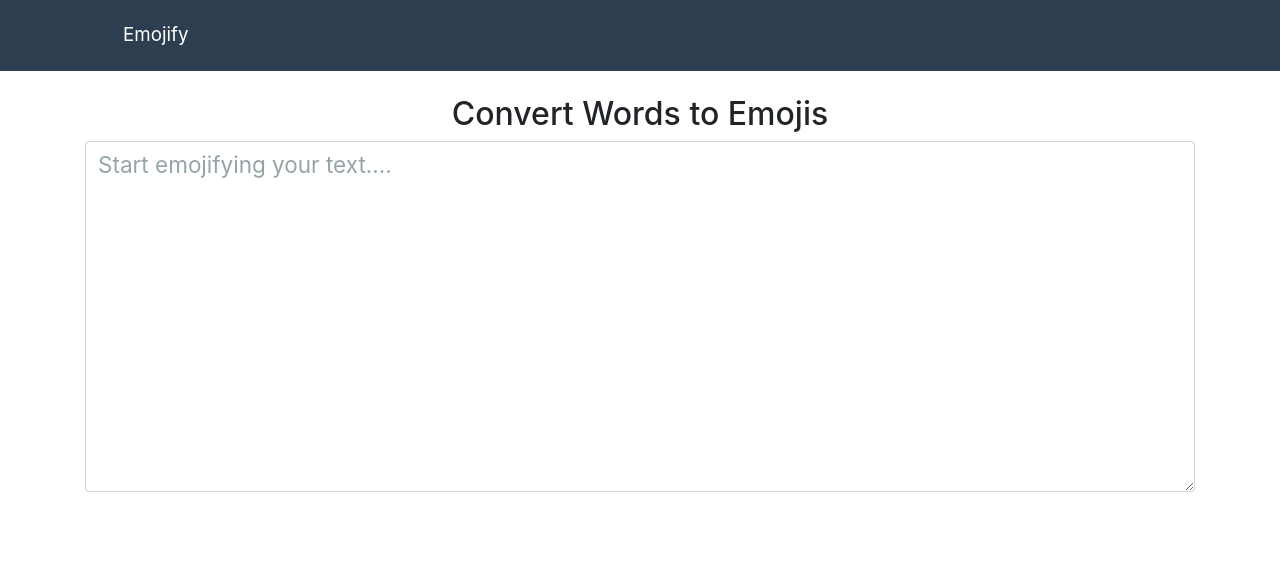
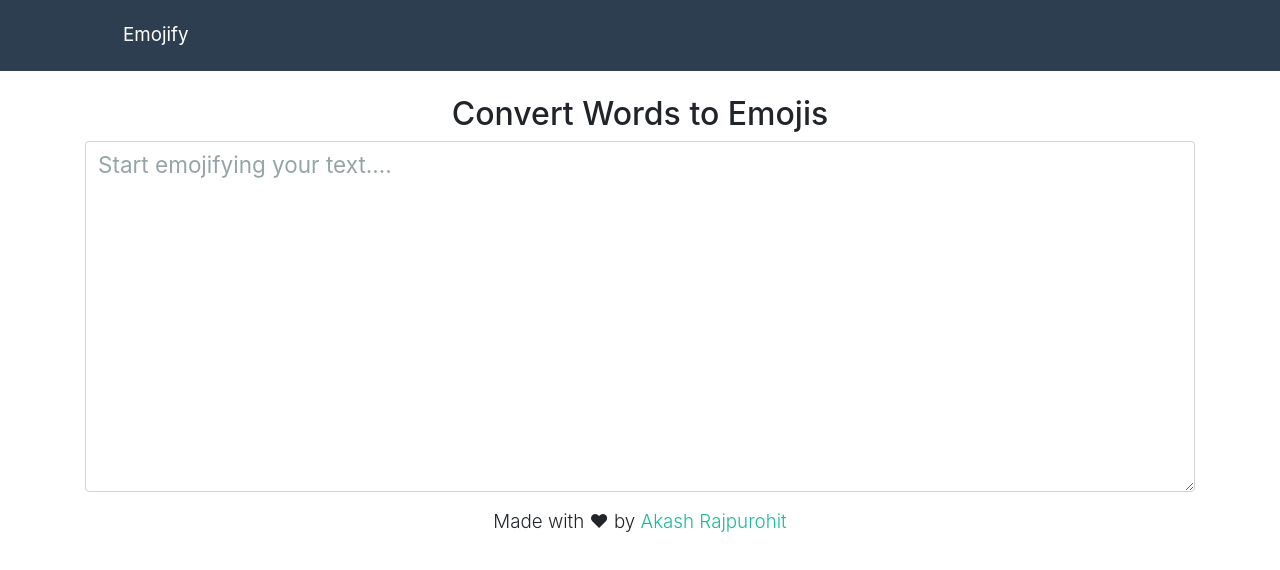
Before and after one commit to AkashRajpurohit/emojify, a React (Create React App) app: page / in a window 1280 px wide. Shown: the top 570 px of the page. Built offline with nearby package versions, Linux system fonts and the light colour scheme; what emoji.json would draw is missing.

Commit message:
:boom: Footer added

```diff
--- a/src/App.js
+++ b/src/App.js
@@ -2,6 +2,7 @@ import emojiJson from 'emoji.json'
 import React from 'react'
 import './App.css'
 import EmojiTextBox from './components/EmojiTextBox'
+import Footer from './components/Footer'
 import NavBar from './components/NavBar'
 import EmojiContext from './EmojiContext'
 
@@ -27,6 +28,7 @@ function App() {
           <EmojiTextBox />
         </div>
       </EmojiContext.Provider>
+      <Footer />
     </React.Fragment>
   )
 }
--- /dev/null
+++ b/src/components/Footer.js
@@ -0,0 +1,16 @@
+import React from 'react';
+
+const Footer = () => {
+  return (
+    <footer className="navbar-fixed-bottom">
+      <p className="lead text-center">
+        Made with &hearts; by{' '}
+        <a href="https://akashrajpurohit.cf" rel="noopener">
+          Akash Rajpurohit
+        </a>
+      </p>
+    </footer>
+  )
+}
+
+export default Footer
```
